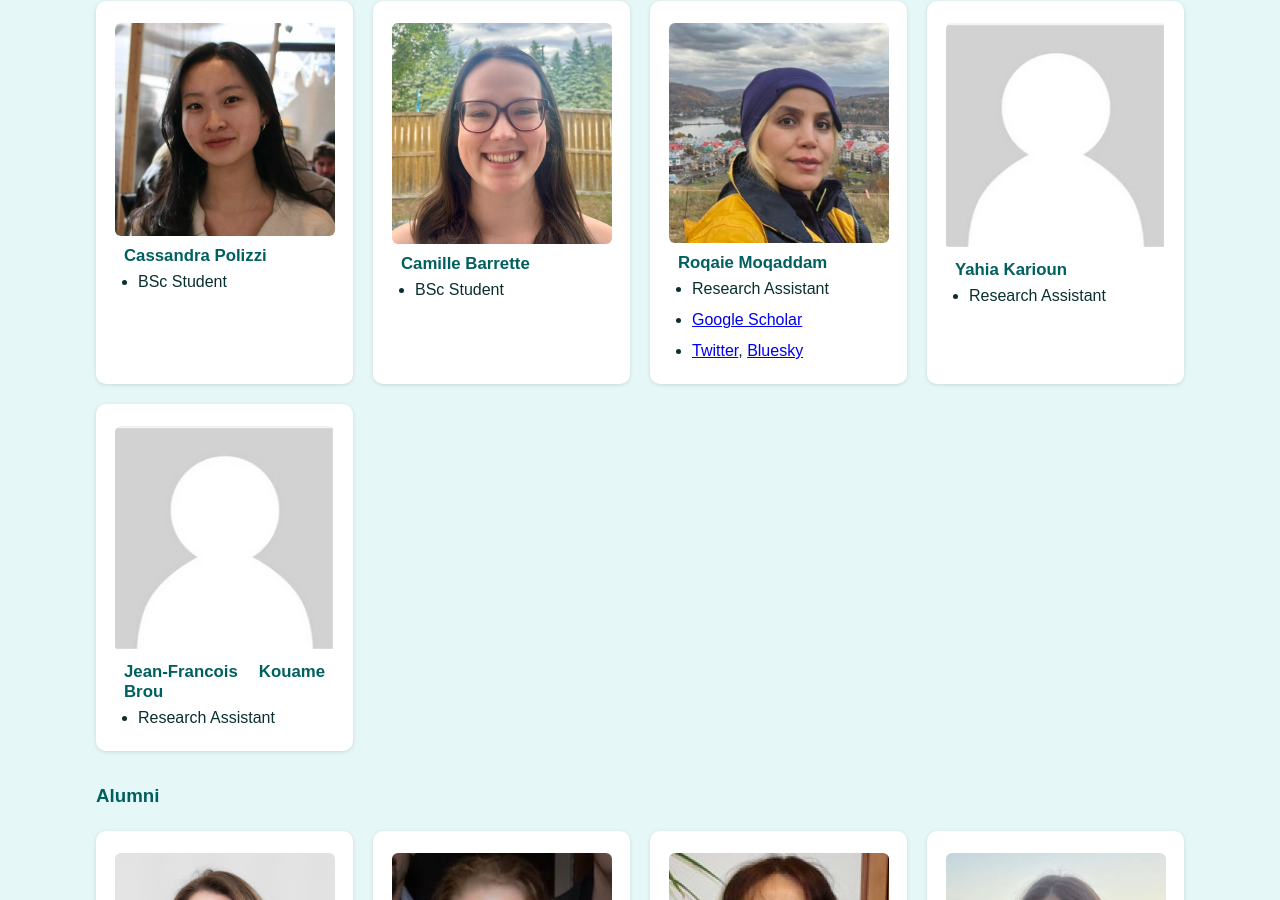
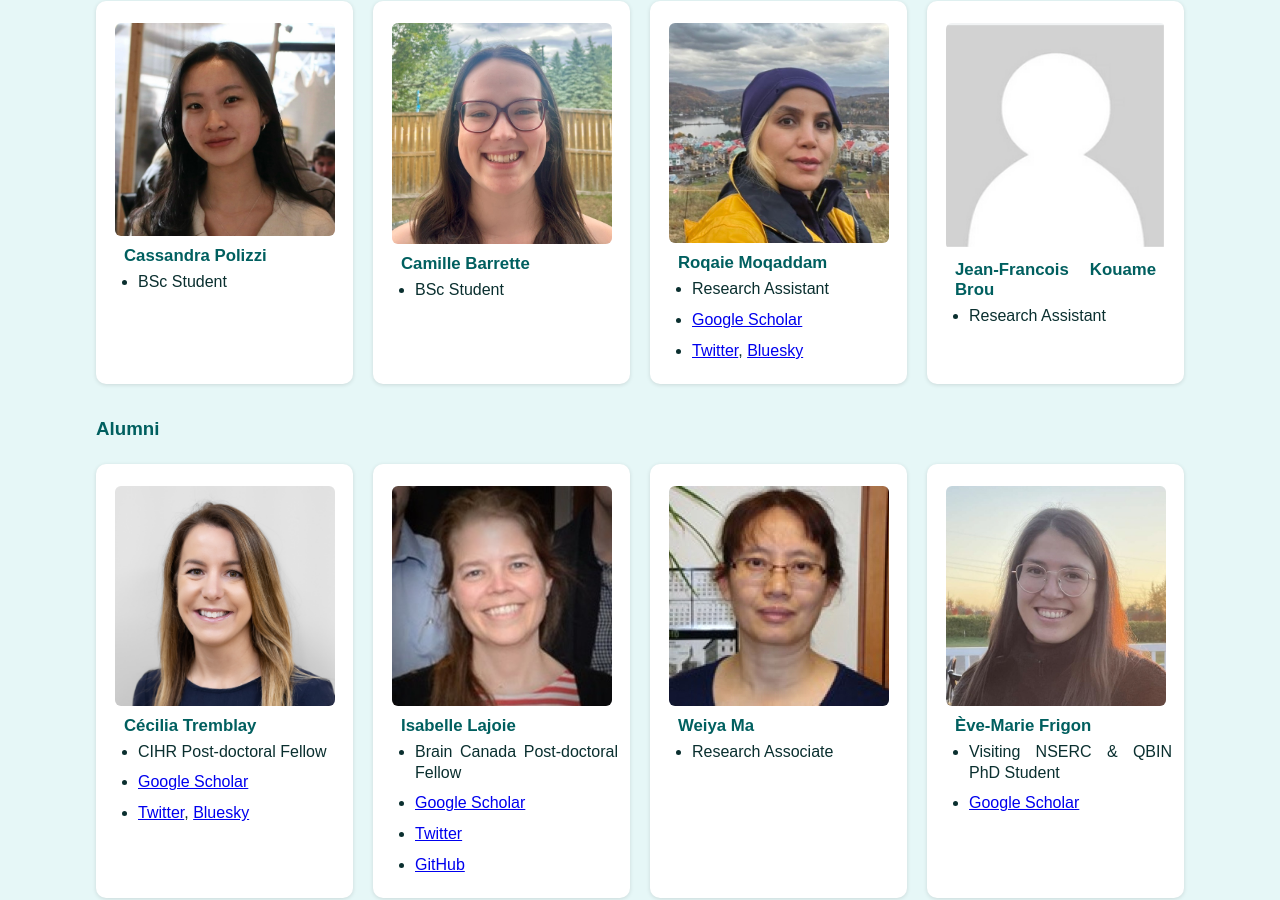
Before and after one commit to VANDAlab/VANDAlab.github.io, a Jekyll site: the page team.html, which Jekyll copies as it is, in a window 1280 px wide and 900 px high, scrolled down 1975 px. Built offline with Jekyll 4.4.1, drawn with Linux system fonts in a browser that asks for light colours.

Commit message:
Update team.html

```diff
--- a/team.html
+++ b/team.html
@@ -177,14 +177,6 @@
             </ul>
     </div>
 
-    <div class="person">
-            <img src="team/empty.png" alt="empty">
-            <h3>Yahia Karioun</h3>
-        <ul>
-        <li>Research Assistant</li>
-                  </ul>
-    </div>
-
         <div class="person">
             <img src="team/empty.png" alt="empty">
             <h3>Jean-Francois Kouame Brou </h3>
```
